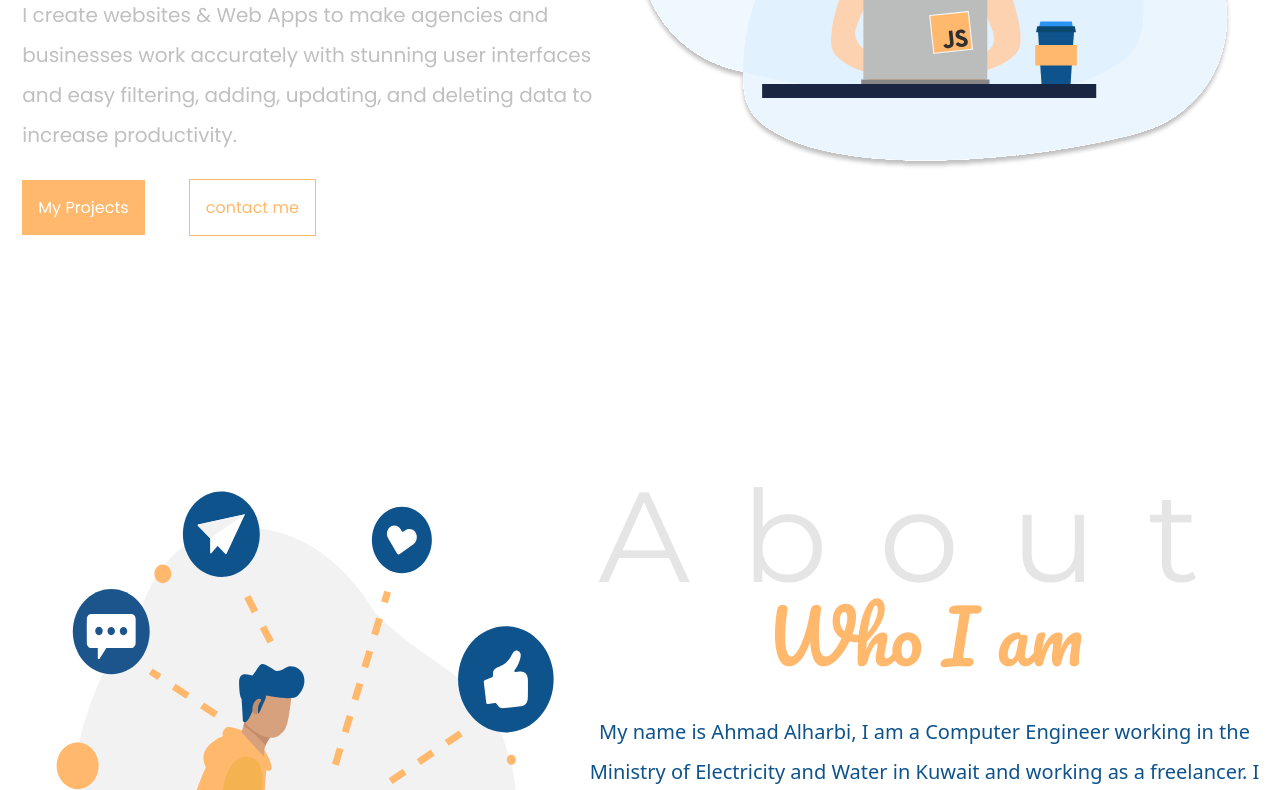
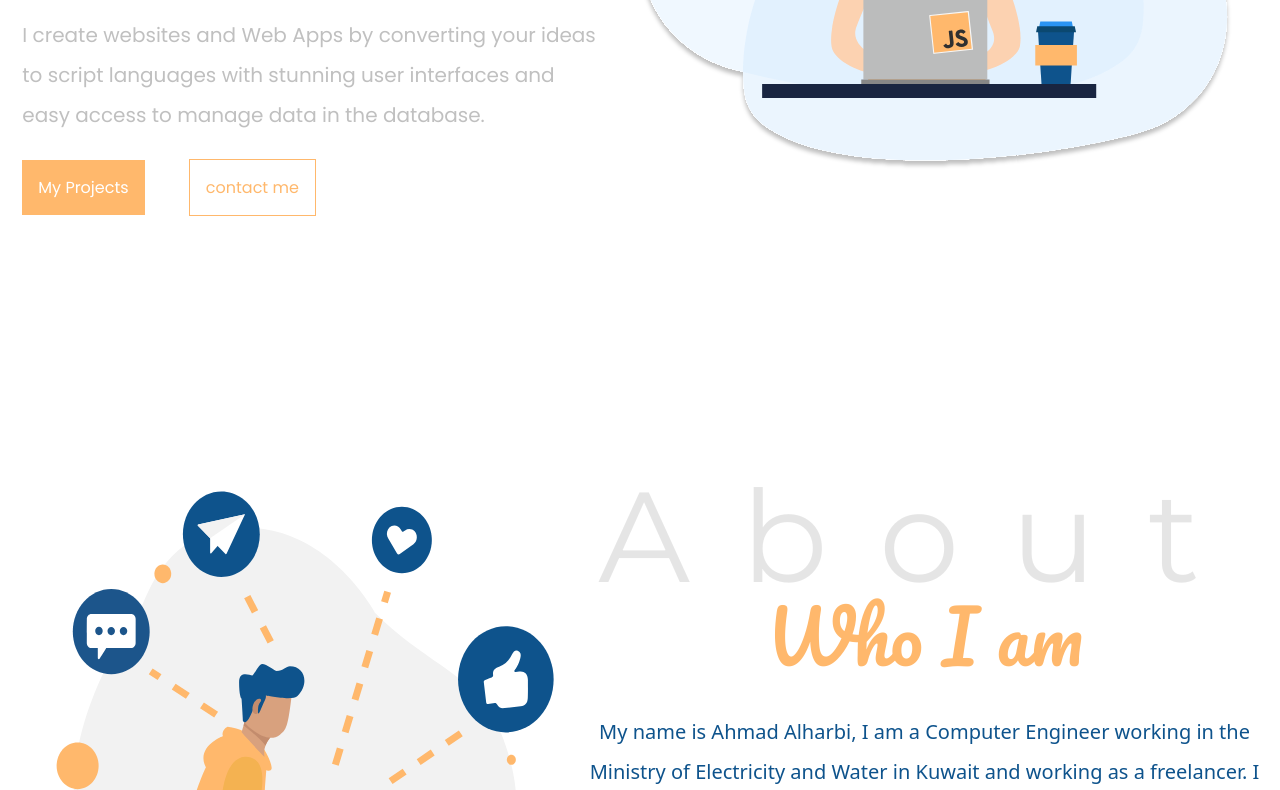
Before and after one commit to AhmaadAlharbi/AHMAD-portfolio, a website: page index.html in a window 1280 px wide. Shown: the part 482-1272 px from the top of the page. Drawn offline with Linux system fonts and the light colour scheme.

Commit message:
change p in hero section

```diff
--- a/index.html
+++ b/index.html
@@ -93,9 +93,9 @@
           <p
             class="text-xl text-grayish font-Poppins my-10 max-w-xl leading-loose"
           >
-            I create websites & Web Apps to make agencies and businesses work
-            accurately with stunning user interfaces and easy filtering, adding,
-            updating, and deleting data to increase productivity.
+            I create websites and Web Apps by converting your ideas to script
+            languages with stunning user interfaces and easy access to manage
+            data in the database.
           </p>
           <!-- buttons -->
           <div class="buttons">
@@ -171,18 +171,16 @@
         <h2 class="text-amber font-Pacifico text-5xl md:text-7xl">
           What I can do
         </h2>
-        <div class="flex flex-col md:flex-row justify-center items-center">
         <div>
           <p
             class="text-blueish text-2xl text-center font-Poppins mt-10 leading-loose"
           >
-              I develop responsive websites & web applications by using modern
-              web technologies.
+            I develop responsive websites & web applications by using modern web
+            technologies.
           </p>
         </div>
         <div class="mt-10">
           <img src="images/skills-package1.svg" alt="" class="w-96" />
-          </div>
         </div>
       </div>
     </section>
```
Lines whose indentation alone changed are shown as unchanged.
